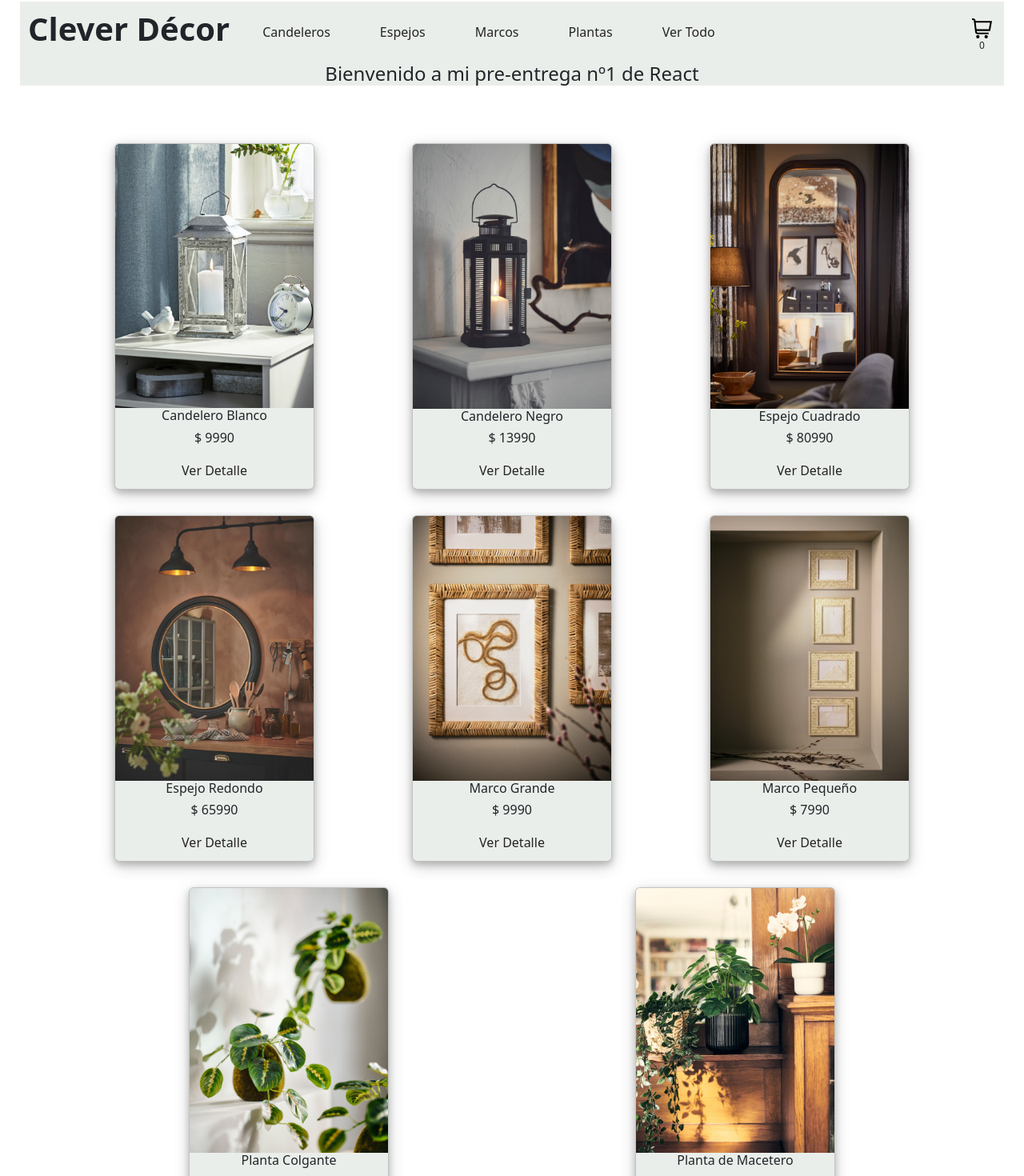
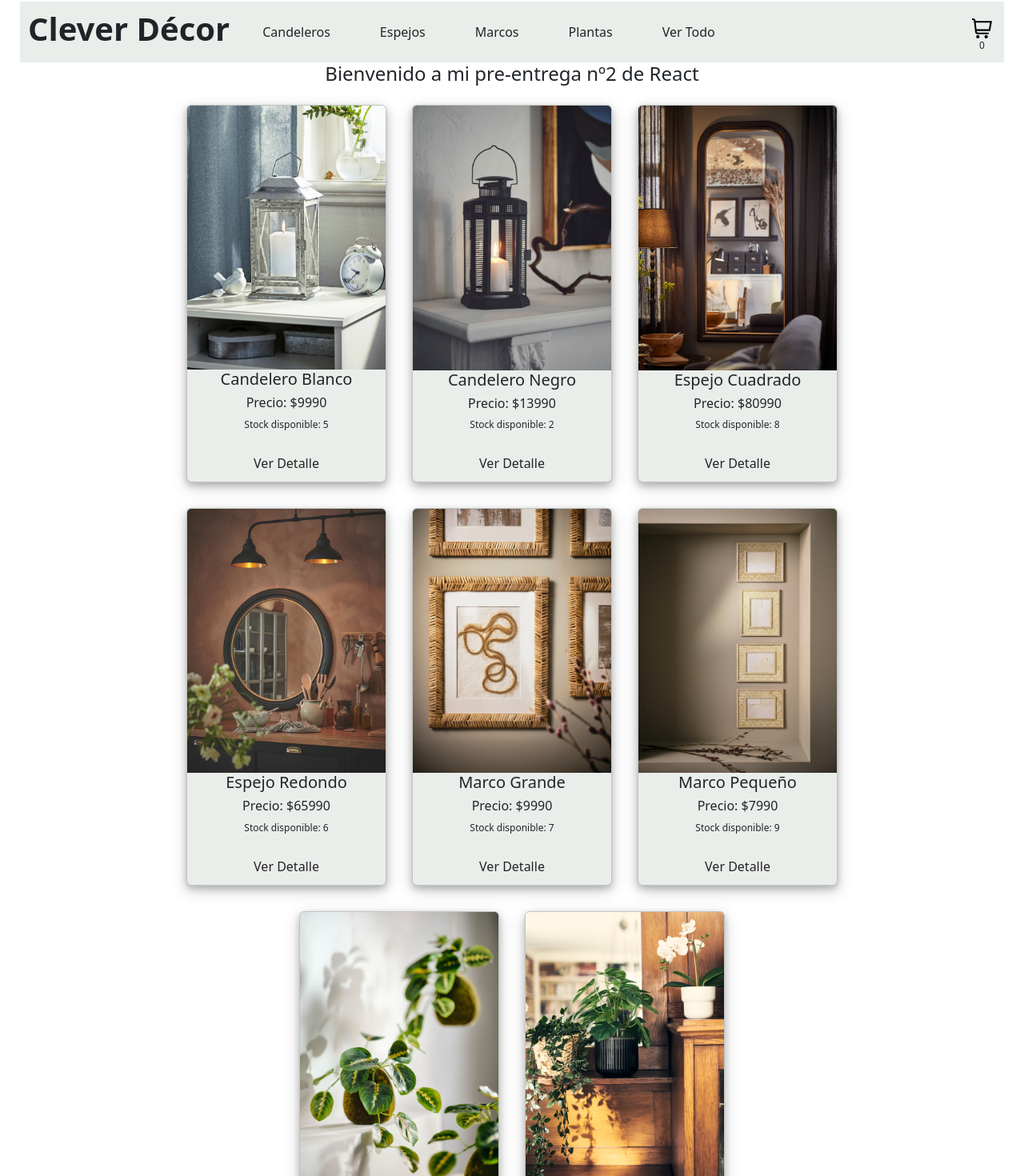
Before and after one commit to jp-quevedo/PreEntrega1-Quevedo, a React (Create React App) app: page / in a window 1280 px wide. Shown: the part 23-1493 px from the top of the page at 80% size. Built offline with nearby package versions, Linux system fonts and the light colour scheme.

Commit message:
agregando catalogo con maps y promises

```diff
--- a/src/App.css
+++ b/src/App.css
@@ -4,8 +4,6 @@
 
 .header {
   background-color: rgb(234, 238, 234);
-  width: 100%;
-  margin: 0 0 0 0;
 }
 
 .container {
--- a/src/App.js
+++ b/src/App.js
@@ -2,59 +2,16 @@ import 'bootstrap/dist/css/bootstrap.css';
 import './App.css';
 import NavBar from './Components/NavBar/NavBar';
 import ItemListContainer from './Components/ItemListContainer/ItemListContainer';
-import Products from './Components/Products/Products';
 
 function App() {
   return (
     <div className="App">
-      <header className="header">
+      <div className="header">
         <NavBar />
-        <ItemListContainer greeting={`Bienvenido a mi pre-entrega nº1 de React`}/>
-      </header>
-      <br />
-      <br />
+      </div>
       <div className="container">
-        <Products
-          img="./assets/candelero-blanco.avif"
-          title="Candelero Blanco"
-          price={9990}
-        />
-        <Products
-          img="./assets/candelero-negro.avif"
-          title="Candelero Negro"
-          price={13990}
-        />
-        <Products
-          img="./assets/espejo-cuadrado.avif"
-          title="Espejo Cuadrado"
-          price={80990}
-        />
-        <Products
-          img="./assets/espejo-redondo.avif"
-          title="Espejo Redondo"
-          price={65990}
-        />
-        <Products
-          img="./assets/marco-grande.avif"
-          title="Marco Grande"
-          price={9990}
-        />
-        <Products
-          img="./assets/marco-pequeño.avif"
-          title="Marco Pequeño"
-          price={7990}
-        />
-        <Products
-          img="./assets/planta-colgante.avif"
-          title="Planta Colgante"
-          price={4990}
-        />
-        <Products
-          img="./assets/planta-macetero.avif"
-          title="Planta de Macetero"
-          price={6990}
-        />
-        </div>
+        <ItemListContainer greeting={`Bienvenido a mi pre-entrega nº2 de React`}/>
+      </div>
     </div>
   );
 }
--- /dev/null
+++ b/src/Components/Item/Item.js
@@ -0,0 +1,22 @@
+import "./Item.css";
+
+const Item =({id, name, img, price, stock}) => {
+
+    return (
+        <article className="card">
+            <picture>
+                <img src={img} alt={name} className="card-img"/>
+            </picture>
+            <section>
+                <h5>{name}</h5>
+                <h6>Precio: ${price}</h6>
+                <p>Stock disponible: {stock}</p>
+            </section>
+            <footer>
+                <button className ="btn">Ver Detalle</button>
+            </footer>
+        </article>
+    )
+}
+
+export default Item
--- /dev/null
+++ b/src/Components/ItemList/ItemList.css
@@ -0,0 +1,8 @@
+.container {
+    width: auto;
+    display: flex;
+    flex-direction: row;
+    flex-wrap: wrap;
+    justify-content: center;
+    align-items: center;
+}
--- /dev/null
+++ b/src/Components/ItemList/ItemList.js
@@ -0,0 +1,12 @@
+import Item from "../Item/Item";
+import "./ItemList";
+
+const ItemList = ({products }) => {
+    return(
+        <div className="container">
+            {products.map(prod => <Item key={prod.id} {...prod} />)}
+        </div>
+    )
+}
+
+export default ItemList
--- a/src/Components/ItemListContainer/ItemListContainer.jsx
+++ b/src/Components/ItemListContainer/ItemListContainer.jsx
@@ -1,7 +1,25 @@
+import React from "react"
+import { useState, useEffect } from "react"
+import { getProducts } from "../../asyncMock"
+import ItemList from "../ItemList/ItemList"
+
 function ItemListContainer({ greeting }){
+    const [products , setProducts] = useState ([])
+
+    useEffect(() => {
+       getProducts()
+            .then(response => {
+                setProducts(response)
+            })
+            .catch(error => {
+                console.error(error)
+            })
+    }, [])
+
     return (
         <div>
             <h4 className="texto">{greeting}</h4>
+            <ItemList products={products}/>
         </div>
     )
 }
--- a/src/Components/Products/Products.jsx
+++ /dev/null
@@ -1,16 +0,0 @@
-import "./Products.css";
-
-function Products(props){
-    const {img, title, price} = props;
-    return (
-        <div className="container">
-            <div className="card">
-                <img className="card-img" alt="product" src={img}/>
-                <h6>{title}</h6>
-                <h6>$ {price}</h6>
-                <button className="btn">Ver Detalle</button>
-            </div>
-        </div>
-    )
-}
-export default Products
--- /dev/null
+++ b/src/asyncMock.js
@@ -0,0 +1,82 @@
+const products = [
+    {
+        id: '1',
+        name: 'Candelero Blanco',
+        price: 9990,
+        category: 'candeleros',
+        img: './assets/candelero-blanco.avif',
+        stock: 5,
+        description: 'Medidas 30x30cm',
+    },
+    {
+        id: '2',
+        name: 'Candelero Negro',
+        price: 13990,
+        category: 'candeleros',
+        img: './assets/candelero-negro.avif',
+        stock: 2,
+        description: 'Medidas 25x25cm',
+    },
+    {
+        id: '3',
+        name: 'Espejo Cuadrado',
+        price: 80990,
+        category: 'espejos',
+        img: './assets/espejo-cuadrado.avif',
+        stock: 8,
+        description: 'Medidas 40x80cm',
+    },
+    {
+        id: '4',
+        name: 'Espejo Redondo',
+        price: 65990,
+        category: 'espejos',
+        img: './assets/espejo-redondo.avif',
+        stock: '6',
+        description: 'Medidas 40x40cm',
+    },
+    {
+        id: '5',
+        name: 'Marco Grande',
+        price: 9990,
+        category: 'marcos',
+        img: './assets/marco-grande.avif',
+        stock: 7,
+        description: 'Tamaño A4',
+    },
+    {
+        id: '6',
+        name: 'Marco Pequeño',
+        price: 7990,
+        category: 'marcos',
+        img: './assets/marco-pequeño.avif',
+        stock: 9,
+        description: 'Tamaño Retrato',
+    },
+    {
+        id: '7',
+        name: 'Planta Colgante',
+        price: 4990,
+        category: 'plantas',
+        img: './assets/planta-colgante.avif',
+        stock: 3,
+        description: 'Kokedama Artificial',
+    },
+    {
+        id: '8',
+        name: 'Planta de Macetero',
+        price: 6990,
+        category: 'plantas',
+        img: './assets/planta-macetero.avif',
+        stock: 4,
+        description: 'Macetero de Acrílico',
+    },
+]
+
+export const getProducts = () => {
+    return new Promise((resolve) => {
+        setTimeout(() => {
+            resolve(products)
+        }, 500)
+    })
+}
```
Also changed, not shown: src/Components/Item/Item.css (renamed from src/Components/Products/Products.css).
